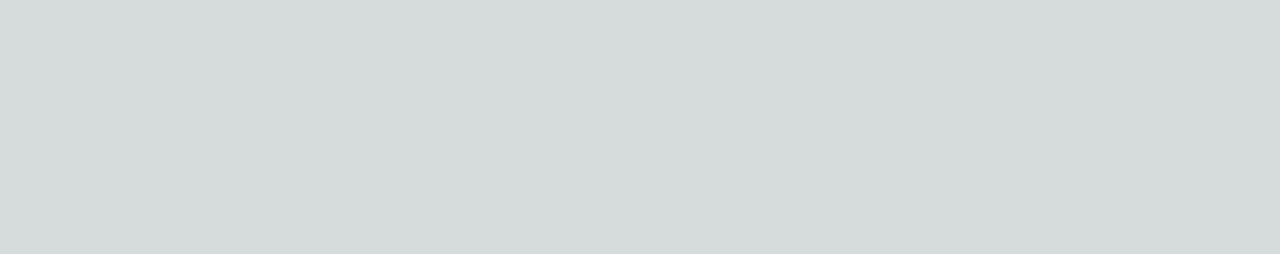
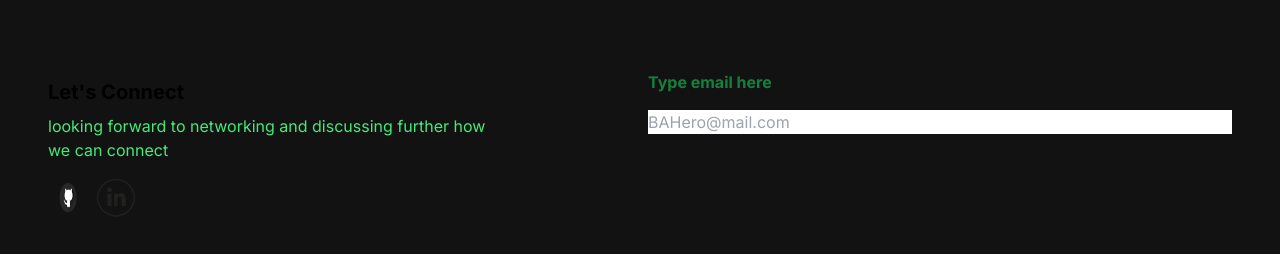
Before and after one commit to OlebogengBogopane/devresume, a Next.js app in the folder ole-portfolio/: page / in a window 1280 px wide. Shown: the part 1767-2021 px from the top of the page. Before the commit the page ends 1709 px from the top, so only its background shows below. Built offline with nearby package versions, Linux system fonts and the light colour scheme.

Commit message:
Email Section

```diff
--- a/ole-portfolio/src/app/components/EmailSection.jsx
+++ b/ole-portfolio/src/app/components/EmailSection.jsx
@@ -1,10 +1,46 @@
 import React from 'react'
+import Image from 'next/image'
+import Link from 'next/link'
 
 const EmailSection = () => {
   return (
     <section className='grid md:grid-cols-2 my-12 md:my-12 py-24 gap-4'>
         <div>
-            <h5 className='text-xl font-bold my-2'>let's Connect</h5>
+            <h5 className='text-xl font-bold my-2'>Let's Connect</h5>
+            <p className='text-[#43eb78] mb-4 max-w-md'>{""}looking forward to networking and discussing further how we can connect
+            </p>
+            <div className='socials flex flex-row gap-2'>
+                <Link href="https://github.com/OlebogengBogopane">
+                    <Image   className='w-10 h-10  text-[#54ac71]   cursor-pointer group-hover/link hover:text-white'
+                                src="/images/github-icon.png"
+                                alt='view'
+                                width={40}
+                                height={40}
+                                />
+                     </Link>
+
+              <Link href="">
+                     <Image
+                        className='w-10 h-10  text-[#54ac71]   cursor-pointer group-hover/link hover:text-white'
+                        src="/images/Linkedin.png"
+                        alt='view'
+                        width={40}
+                        height={40}
+                        />
+               </Link>
+
+            </div>
+        </div>
+        <div>
+            <form className="text-green-700 flex flex-col gap-4 ">
+              <label htmlFor="email" className='font-bold'>
+                Type email here
+                </label>
+                <input type="email"
+                id='email'
+                required
+                placeholder='BAHero@mail.com'/>
+            </form>
         </div>
     </section>
   )
--- a/ole-portfolio/src/app/page.js
+++ b/ole-portfolio/src/app/page.js
@@ -3,6 +3,9 @@ import HeroSection from "./components/HeroSection";
 import Navbar from "./components/Navbar";
 import AboutSection from "./components/AboutSection";
 import ProjectSection from "./components/ProjectSection";
+import EmailSection from "./components/EmailSection";
+
+
 
 export default function Home() {
   return (
@@ -12,6 +15,7 @@ export default function Home() {
         <HeroSection />
         <AboutSection />
         <ProjectSection />
+        <EmailSection />
         </div>
     </main>
   );
```
